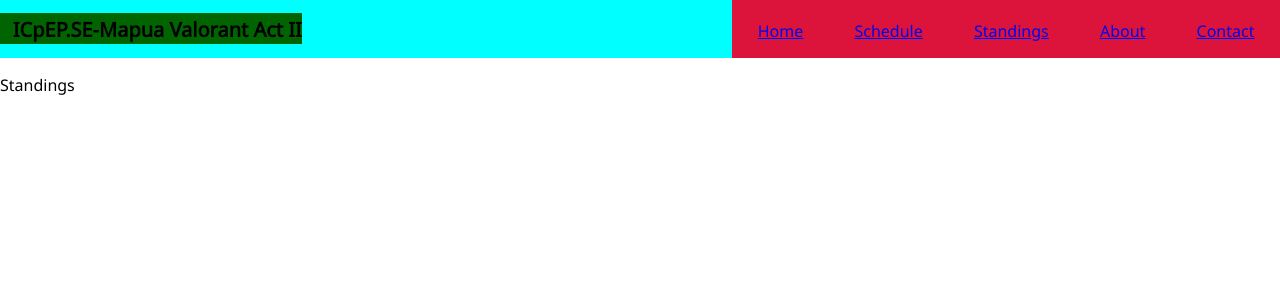
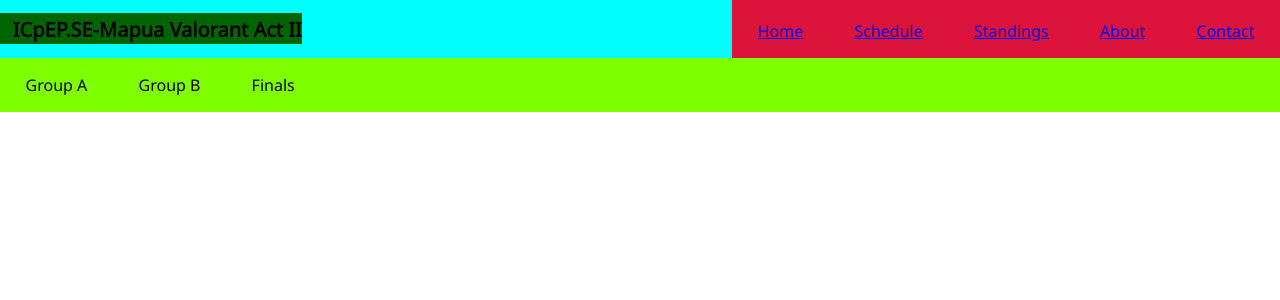
Before and after one commit to Team-Alpas/Skrappi, a Vue app: page /#/Standings in a window 1280 px wide. Shown: the top 300 px of the page. Built offline with nearby package versions, Linux system fonts and the light colour scheme; the HTML template or start-up script is replaced by a standard one.

Commit message:
Added Schedule

```diff
--- a/src/components/Schedule.vue
+++ b/src/components/Schedule.vue
@@ -1,6 +1,10 @@
 <template>
-    <div>
-        <p>Schedule</p>
+    <div id="schedBox">
+        <div id="navBox">
+            <p>Group A</p>
+            <p>Group B</p>
+            <p>Finals</p>
+        </div>
     </div>
 </template>
 
@@ -10,6 +14,14 @@
 }
 </script>
 
-<style scoped>
-
+<style lang="scss"scoped>
+#schedBox{
+    #navBox{
+        display:flex;
+        background-color: chartreuse;
+        p{
+            padding:0% 2%;
+        }
+    }
+}
 </style>
--- a/src/components/Standings.vue
+++ b/src/components/Standings.vue
@@ -1,6 +1,10 @@
 <template>
-    <div>
-        <p>Standings</p>
+    <div id="standBox">
+        <div id="navBox">
+            <p>Group A</p>
+            <p>Group B</p>
+            <p>Finals</p>
+        </div>
     </div>
 </template>
 
@@ -10,6 +14,17 @@
 }
 </script>
 
-<style scoped>
-
+<style lang="scss" scoped>
+#standBox{
+    float:left;
+    background-color: chocolate;
+    width:100%;
+    #navBox{
+        background-color: chartreuse;
+        display: flex;
+        p{
+            padding:0% 2%;
+        }
+    }
+}
 </style>
```
